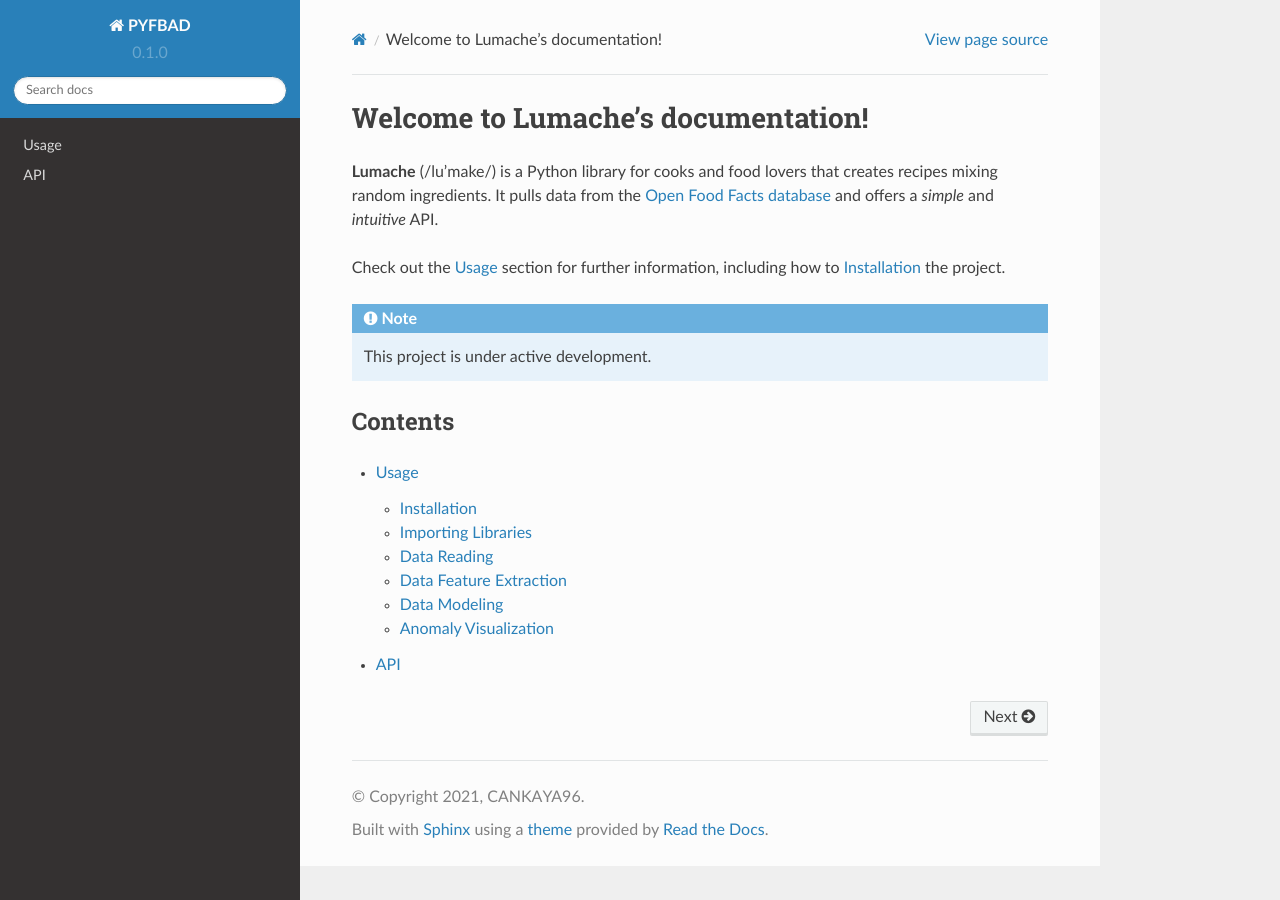
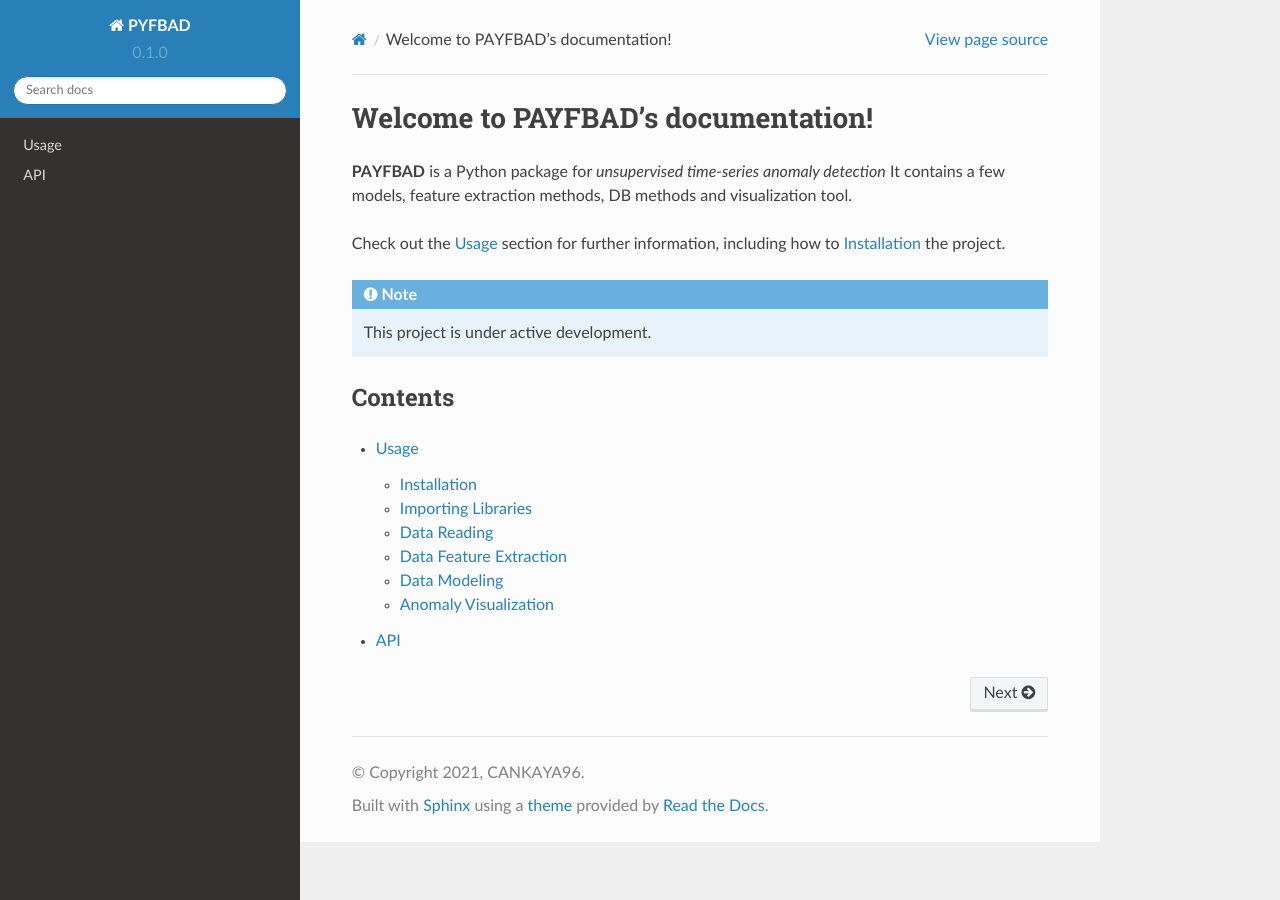
Before and after one commit to cankaya96/rtd-tutorial, a Sphinx documentation site: the page built from docs/source/index.rst, in a window 1280 px wide. Built offline with Sphinx 7.4.7 and the Read the Docs theme 2.0.0, drawn with Linux system fonts in a browser that asks for light colours.

Commit message:
Update index.rst

```diff
--- a/docs/source/index.rst
+++ b/docs/source/index.rst
@@ -1,10 +1,8 @@
-Welcome to Lumache's documentation!
+Welcome to PAYFBAD's documentation!
 ===================================
 
-**Lumache** (/lu'make/) is a Python library for cooks and food lovers
-that creates recipes mixing random ingredients.
-It pulls data from the `Open Food Facts database <https://world.openfoodfacts.org/>`_
-and offers a *simple* and *intuitive* API.
+**PAYFBAD** is a Python package for *unsupervised time-series anomaly detection* It contains a few models,
+feature extraction methods, DB methods and visualization tool.
 
 Check out the :doc:`usage` section for further information, including
 how to :ref:`installation` the project.
```
